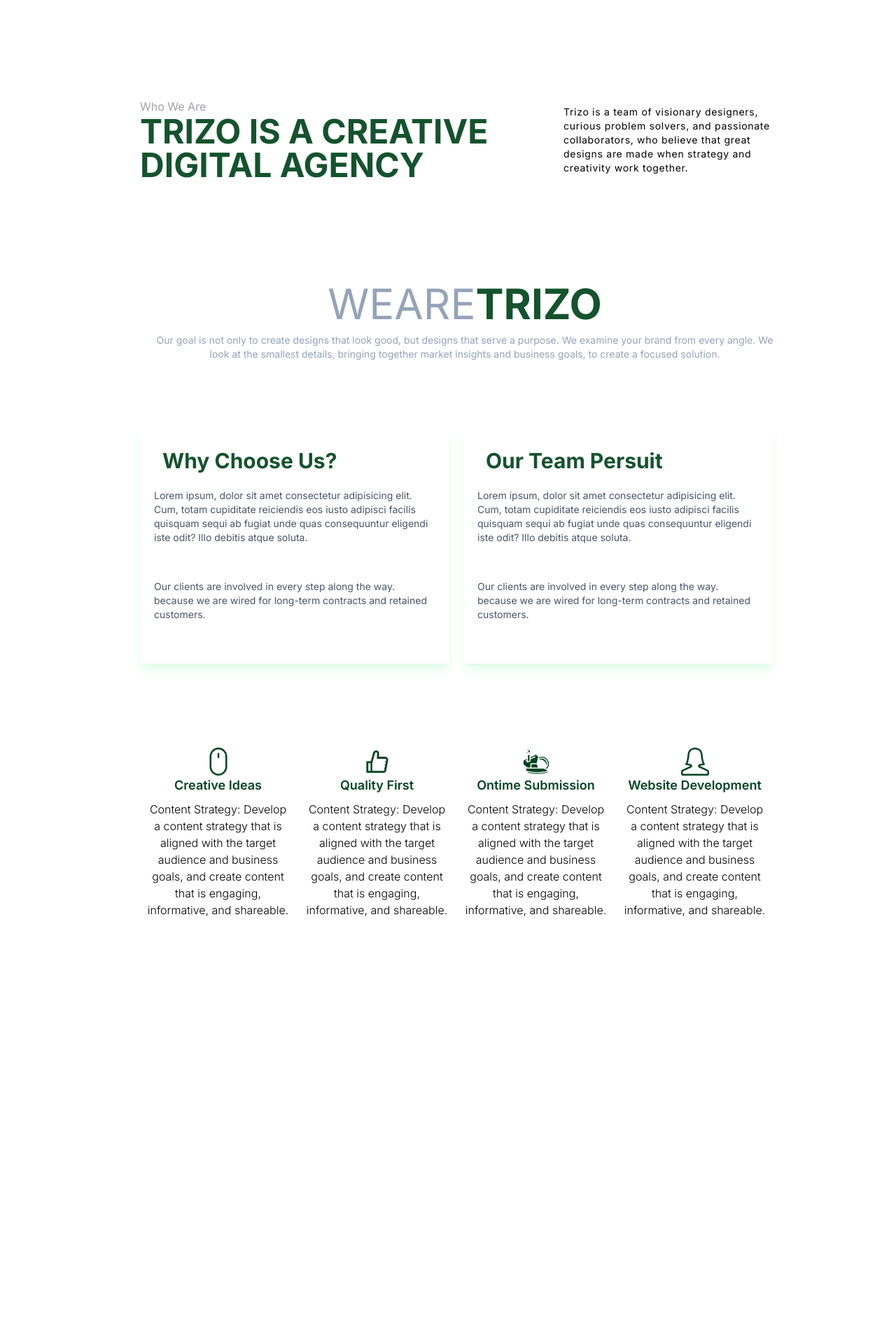
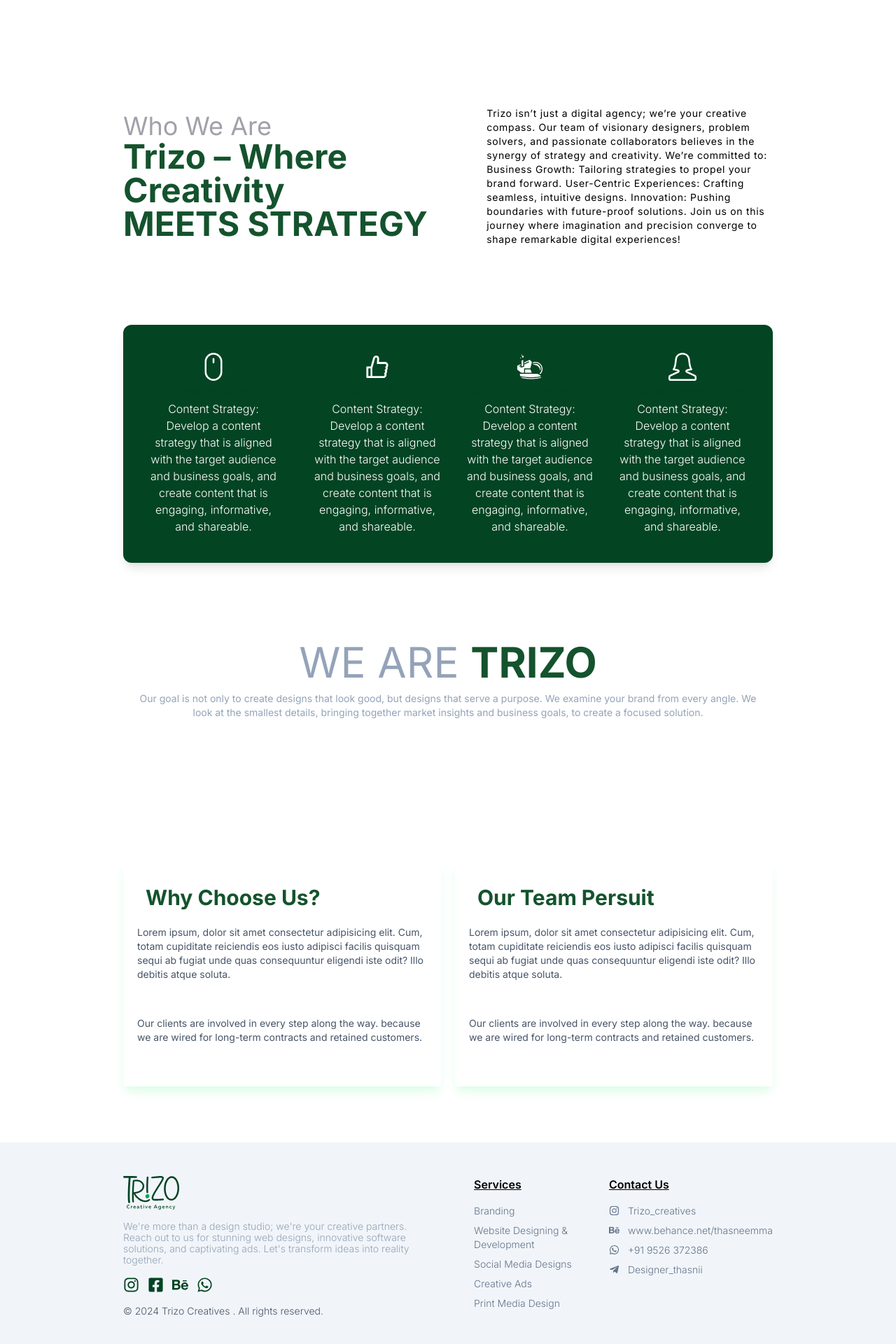
Before and after one commit to Thasneem-ma/trizo, a Next.js app: page /about in a window 1280 px wide. Shown: the part 362-2282 px from the top of the page at 70% size. Before the commit the page ends 1762 px from the top, so only its background shows below. Built offline with nearby package versions, Linux system fonts and the light colour scheme.

Commit message:
first commit from the content setup

```diff
--- a/app/about/page.jsx
+++ b/app/about/page.jsx
@@ -5,27 +5,59 @@
 import { SlUserFemale } from "react-icons/sl";
 function About() {
     return (
-        <div className=' flex-col md:flex-row items-center  py-12 px-16 md:px-44 space-x-6'>
-            <div className='flex items-center justify-center'>
+        <div className=' flex-col md:flex-row items-center px-16 md:px-44 space-y-28'>
+            <div className='flex flex-col items-center justify-center py-16'>
                 <h1 className='text-5xl md:text-9xl font-bold text-brand-primary opacity-10'>About Us</h1>
+                <div className='flex flex-col justify-center items-center'>
+                <h1 className='text-3xl md:5xl text-slate-500 font-bold'>Crafting Design, Development, and Web Solutions</h1>
+                <h1 className='text-3xl md:5xl text-slate-500 font-bold'>Under One Roof!</h1>
             </div>
-            <div className='flex flex-col justify-center items-center'>
-                <h1 className='text-3xl md:5xl text-slate-500 font-bold'>Design, Development & Web design </h1>
-                <h1 className='text-3xl md:5xl text-slate-500 font-bold'>All Under One Roof!</h1>
-                <h1 className='text-sm font-sans p-2 text-gray-500'>All reasons why Trizo is a wise option</h1>
             </div>
-            <div className='flex  items-center  flex-col lg:flex-row py-36 '>
+
+            <div className='flex  items-center  flex-col lg:flex-row gap-6 justify-between'>
                 <div className=''>
-                    <h1 className='text-zinc-400'>Who We Are</h1>
-                    <h1 className='text-green-900 font-bold text-6xl md:text-5xl'>TRIZO IS A CREATIVE DIGITAL AGENCY</h1>
+                    <h1 className='text-zinc-400 text-4xl'>Who We Are</h1>
+                    <h1 className='text-green-900 font-bold text-6xl md:text-5xl'>Trizo – Where Creativity  <br /> MEETS STRATEGY</h1>
                 </div>
-                <p className='w-full lg:w-1/2 text-sm md:text-sm tracking-wider leading-6'> Trizo is a team of visionary designers, curious problem solvers, and passionate collaborators, who believe that great designs are made when strategy and creativity work together.</p>
+                <p className='w-full lg:w-1/2 text-sm md:text-sm tracking-wider leading-6'>Trizo isn’t just a digital agency; we’re your creative compass. Our team of visionary designers, problem solvers, and passionate collaborators believes in the synergy of strategy and creativity. We’re committed to:
+
+Business Growth: Tailoring strategies to propel your brand forward.
+User-Centric Experiences: Crafting seamless, intuitive designs.
+Innovation: Pushing boundaries with future-proof solutions.
+Join us on this journey where imagination and precision converge to shape remarkable digital experiences! </p>
             </div>
-            <div class="container overflow-hidden relative">
-                <div class='flex flex-col lg:flex-row justify-center gap-4 text-6xl md:8xl'>
-                    <h1 class="text-slate-400 animated-header">WEARE<span class="font-bold text-green-900">TRIZO</span></h1>
+
+
+            {/*green box  */}
+            <div className='flex flex-col lg:flex-row py-10 px-4 shadow-lg hover:shadow-xl hover:scale-105 hover:duration-150 hover:ease-in-out items-center text-center bg-brand-primary rounded-xl text-white space-x-2'>
+                <div className='flex flex-col items-center px-4 content-center'>
+                    <BsMouse className='text-white' size={40} />
+                    <h1 className='text-lg font-semibold text-brand-primary'>Creative Ideas</h1>
+                    <h1 className='font-light '>Content Strategy: Develop a content strategy that is aligned with the target audience and business goals, and create content that is engaging, informative, and shareable.</h1>
                 </div>
-                <h1 class="text-sm text-center p-3 text-slate-400 animated-subheader">
+                <div className='flex flex-col items-center px-4 content-center'>
+                    <AiOutlineLike className='text-white' size={40} />
+                    <h1 className='text-lg font-semibold text-brand-primary'>Quality First</h1>
+                    <h1 className='font-light '>Content Strategy: Develop a content strategy that is aligned with the target audience and business goals, and create content that is engaging, informative, and shareable.</h1>
+                </div>
+                <div className=' flex flex-col items-center'>
+                    <GiMiniSubmarine className='text-white' size={40} />
+                    <h1 className='text-lg font-semibold text-brand-primary'>Ontime Submission</h1>
+                    <h1 className='font-light '>Content Strategy: Develop a content strategy that is aligned with the target audience and business goals, and create content that is engaging, informative, and shareable.</h1>
+                </div>
+                <div className='flex flex-col items-center px-4 content-center'>
+                    <SlUserFemale className='text-white' size={40} />
+                    <h1 className='text-lg font-semibold text-brand-primary'>Website Development</h1>
+                    <h1 className='font-light '>Content Strategy: Develop a content strategy that is aligned with the target audience and business goals, and create content that is engaging, informative, and shareable.</h1>
+                </div>
+            </div>
+
+            {/* highlight text */}
+            <div className="container overflow-hidden relative">
+                <div className='flex flex-col lg:flex-row justify-center gap-4 text-6xl md:8xl'>
+                    <h1 className="text-slate-400 animated-header">WE ARE <span className="font-bold text-green-900">TRIZO</span></h1>
+                </div>
+                <h1 className="text-sm text-center p-3 text-slate-400 animated-subheader">
                     Our goal is not only to create designs that look good, but designs that serve a purpose. We examine your brand from every angle. We look at the smallest details, bringing together market insights and business goals, to create a focused solution.
                 </h1>
             </div>
@@ -42,28 +74,7 @@
                     <h1 className='text-sm py-10 text-slate-600'>Our clients are involved in every step along the way. because we are wired for long-term contracts and retained customers.</h1>
                 </div>
             </div>
-            <div className='flex flex-col lg:flex-row   gap-2 py-10 px-2 space-x-3 items-center text-center content-center'>
-                <div className='flex flex-col items-center shadow-green-700 hover:shadow-lg'>
-                    <BsMouse className='text-brand-primary' size={40} />
-                    <h1 className='text-lg font-semibold text-brand-primary'>Creative Ideas</h1>
-                    <h1 className='font-light pt-2'>Content Strategy: Develop a content strategy that is aligned with the target audience and business goals, and create content that is engaging, informative, and shareable.</h1>
-                </div>
-                <div className='flex flex-col items-center shadow-green-700 hover:shadow-lg'>
-                    <AiOutlineLike className='text-brand-primary' size={40} />
-                    <h1 className='text-lg font-semibold text-brand-primary'>Quality First</h1>
-                    <h1 className='font-light pt-2'>Content Strategy: Develop a content strategy that is aligned with the target audience and business goals, and create content that is engaging, informative, and shareable.</h1>
-                </div>
-                <div className=' flex flex-col items-center shadow-green-700 hover:shadow-lg'>
-                    <GiMiniSubmarine className='text-brand-primary' size={40} />
-                    <h1 className='text-lg font-semibold text-brand-primary'>Ontime Submission</h1>
-                    <h1 className='font-light pt-2'>Content Strategy: Develop a content strategy that is aligned with the target audience and business goals, and create content that is engaging, informative, and shareable.</h1>
-                </div>
-                <div className='flex flex-col items-center shadow-green-700 hover:shadow-lg'>
-                    <SlUserFemale className='text-brand-primary' size={40} />
-                    <h1 className='text-lg font-semibold text-brand-primary'>Website Development</h1>
-                    <h1 className='font-light pt-2'>Content Strategy: Develop a content strategy that is aligned with the target audience and business goals, and create content that is engaging, informative, and shareable.</h1>
-                </div>
-            </div>
+
 
         </div>
     )
--- a/app/layout.tsx
+++ b/app/layout.tsx
@@ -1,6 +1,7 @@
 import type { Metadata } from "next";
 import { Inter } from "next/font/google";
 import Navbar from '@/components/Navbar.js'
+import Footer from '@/components/Footer.js'
 import "./globals.css";
 
 
@@ -22,7 +23,10 @@
     <html lang="en">
       <body className={inter.className}>
       <Navbar/>
-      {children}</body>
+      {children}
+      <Footer/>
+      </body>
+
     </html>
   );
 }
--- a/app/page.tsx
+++ b/app/page.tsx
@@ -6,6 +6,7 @@
 import ServiceBox from '@/components/ServiceBox.js'
 import WhatWe from '@/components/WhatWe.jsx'
 import Portfolio from '@/components/Portfolio.jsx'
+import Link from "next/link";
 
 
 
@@ -16,9 +17,9 @@
     <main className="flex min-h-screen flex-col space-y-14 ">
       <div className="space-y-0 md:space-y-8  top-28 md:top-20">
       <div className="flex flex-col space-y-3 mx-auto items-center py-12 md:py-20 px-20 md:px-44">
-      <h1 className="text-5xl font-semibold max-w-lg text-center">Transforming Ideas Into Stunning Designs</h1>
+      <h1 className="text-5xl font-semibold max-w-lg text-center">Designing Tomorrow: Where Ideas Come to Life</h1>
       <h1 className="max-w-lg text-center">We provide the complete solution for your Needs</h1>
-      <button className="bg-brand-primary text-white text-lg font-semibold px-4 py-1.5 relative top-3 rounded-full">Explore</button>
+      <Link href='/portfolio' className="bg-brand-primary text-white text-lg font-semibold px-4 py-1.5 relative top-3 rounded-full">Discover More</Link>
       </div>
       <OurClients/>
       </div>
--- a/components/Banner.js
+++ b/components/Banner.js
@@ -7,7 +7,7 @@
 function Banner() {
   const { scrollYProgress } = useScroll();
   const isMediumScreen = typeof window !== 'undefined' && window.innerWidth >= 768;
-  const imageX = isMediumScreen? useTransform(scrollYProgress, [0, 1], [0, 160]): useTransform(scrollYProgress, [0, 1], [0, 180]) ;
+  const imageX = isMediumScreen? useTransform(scrollYProgress, [0, 1], [0, 160]): useTransform(scrollYProgress, [0, 1], [0, 280]) ;
   const textX = isMediumScreen? useTransform(scrollYProgress, [0, 1], [0, -160]): 0;
   return (
     <div className='bg-brand-primary flex flex-col content-center md:flex-row overflow-x-hidden overflow-y-hidden items-center pb-8 md:pb-20 h-screen md:h-fit sticky top-0'>
@@ -16,7 +16,8 @@
       >
       <Image src={bgPiece} className='max-w-[40rem] md:max-w-[60rem] ' alt='cut' />
       </motion.div>
-      <motion.h1 style={{x:textX}} className='text-4xl md:text-5xl text-center md:text-right text-white font-light'>Let&apos;s make a <br/>Long lasting <br/><span className='font-semibold text-5xl md:text-7xl'>Impression</span></motion.h1>
+      {/* Crafting Impressions That Stand the Test of Time */}
+      <motion.h1 style={{x:textX}} className='text-4xl md:text-5xl text-center md:text-right text-white font-light'>Let&apos;s create <br />eye-catching <br/><span className='font-semibold text-5xl md:text-7xl'>Audience</span></motion.h1>
       {/* <h1 style={{x:textX}} className='text-2xl md:text-5xl text-center md:text-right text-white font-light'>Let&apos;s make a <br/>Long lasting <br/><span className='font-semibold text-3xl md:text-7xl'>Impression</span></h1> */}
     </div>
   )
--- /dev/null
+++ b/components/Footer.js
@@ -0,0 +1,65 @@
+import Image from 'next/image'
+import React from 'react'
+import logo from '@/assets/logo.svg'
+import { FaInstagram } from "react-icons/fa";
+import { FaFacebookSquare } from "react-icons/fa";
+import { FaBehance,FaTelegramPlane } from "react-icons/fa";
+import { FaWhatsapp } from "react-icons/fa";
+
+
+function Footer() {
+  return (
+    <div className='bg-slate-100 px-14 md:px-44 py-12'>
+      <div className="grid grid-flow-row md:grid-flow-col gap-12 justify-between">
+        <div className='flex flex-col space-y-4'>
+            <Image src={logo} className='w-14 md:w-20' alt='logo' />
+            <h1 className='text-sm font-light text-slate-400 max-w-md leading-4'>We&apos;re more than a design studio; we&apos;re your creative partners. Reach out to us for stunning web designs, innovative software solutions, and captivating ads. Let&apos;s transform ideas into reality together.</h1>
+            <div className='flex space-x-3 items-center'>
+            <FaInstagram size={23} className='cursor-pointer text-brand-primary' />
+            <FaFacebookSquare size={23} className='cursor-pointer text-brand-primary' />
+            <FaBehance size={23} className='cursor-pointer text-brand-primary' />
+            <FaWhatsapp size={23} className='cursor-pointer text-brand-primary' />
+            </div>
+            <h1 className='text-sm font-light text-slate-600'>© 2024 Trizo Creatives . All rights reserved.</h1>
+        </div>
+        <div className='flex flex-col space-y-4'>
+            <h1 className='font-semibold underline'>Services</h1>
+            <div className='space-y-2 text-sm font-light text-slate-500'>
+                <h1 className='hover:text-brand-primary cursor-pointer'>Branding</h1>
+                <h1 className='hover:text-brand-primary cursor-pointer'>Website Designing
+                    & <br />Development
+                </h1>
+                <h1 className='hover:text-brand-primary cursor-pointer'>Social Media Designs</h1>
+                <h1 className='hover:text-brand-primary cursor-pointer'>Creative Ads</h1>
+                <h1 className='hover:text-brand-primary cursor-pointer'>Print Media Design</h1>
+            </div>
+        </div>
+        <div className='flex flex-col space-y-4'>
+            <h1 className='font-semibold underline'>Contact Us</h1>
+            <div className='space-y-2 text-sm font-light text-slate-500'>
+                <div className='flex space-x-3 items-center hover:text-brand-primary'>
+                <FaInstagram size={15} className='cursor-pointer' />
+                <h1 className=' cursor-pointer'>Trizo_creatives</h1>
+                </div>
+                <div className='flex space-x-3 items-center hover:text-brand-primary'>
+                <FaBehance size={15} className='cursor-pointer' />
+                <h1 className=' cursor-pointer'>www.behance.net/thasneemma</h1>
+                </div>
+                <div className='flex space-x-3 items-center hover:text-brand-primary'>
+                <FaWhatsapp size={15} className='cursor-pointer' />
+                <h1 className=' cursor-pointer'>+91 9526 372386</h1>
+                </div>
+                <div className='flex space-x-3 items-center hover:text-brand-primary'>
+                <FaTelegramPlane size={15} className='cursor-pointer' />
+                <h1 className=' cursor-pointer'>Designer_thasnii</h1>
+                </div>
+
+            </div>
+        </div>
+      </div>
+
+    </div>
+  )
+}
+
+export default Footer
--- a/package.json
+++ b/package.json
@@ -10,6 +10,7 @@
   },
   "dependencies": {
     "@nextui-org/tabs": "^2.0.29",
+    "aos": "^2.3.4",
     "framer-motion": "^11.1.7",
     "next": "14.2.3",
     "react": "^18",
```
Also changed, not shown: components/Banner2.js (+4 -4 lines), components/ServiceBox.js (+8 -8 lines), components/WhatWe.jsx (+13 -9 lines), 2 other files (tests, documents, lock files or other folders).
